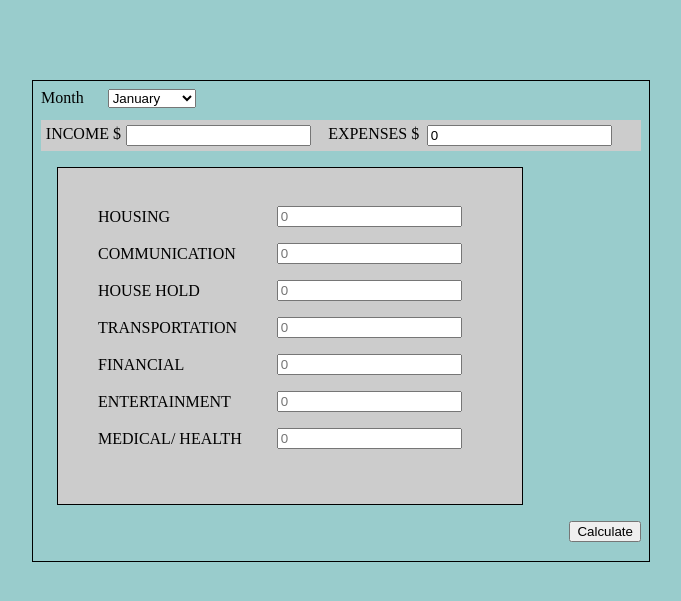
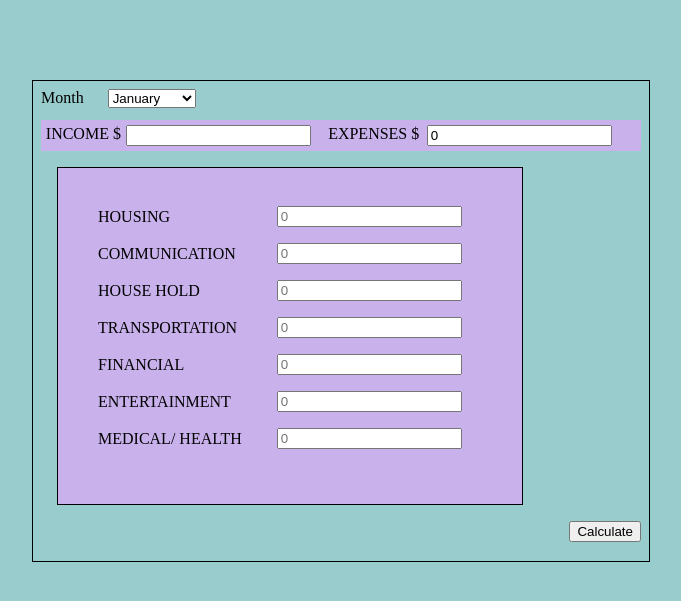
Before and after one commit to duniyagwan/web-app, a PHP site: page / in a window 1280 px wide. Shown: the top 601 px of the page, without its empty margins (448-1129 px from the left). Run offline with PHP 8.4, Linux system fonts and the light colour scheme.

Commit message:
added some css

```diff
--- a/budgetcalculator/css/general.css
+++ b/budgetcalculator/css/general.css
@@ -5,7 +5,7 @@
 	padding:2em;
 	margin:1em;
 	border:1px solid #000;
-	background-color:#CCC;
+	background-color:#c9b1ec;
 	width:25em;
 	height:17em;
 
@@ -37,14 +37,11 @@ button {
 }
 
 .box {
-	background-color:#CCC;
+	background-color:#c9b1ec;
 	padding:0.3em;
 	margin-top: 0.75em;
 }
 
- input {
-
-}
 
 .inputField {
 	margin-bottom: 1em;
```
